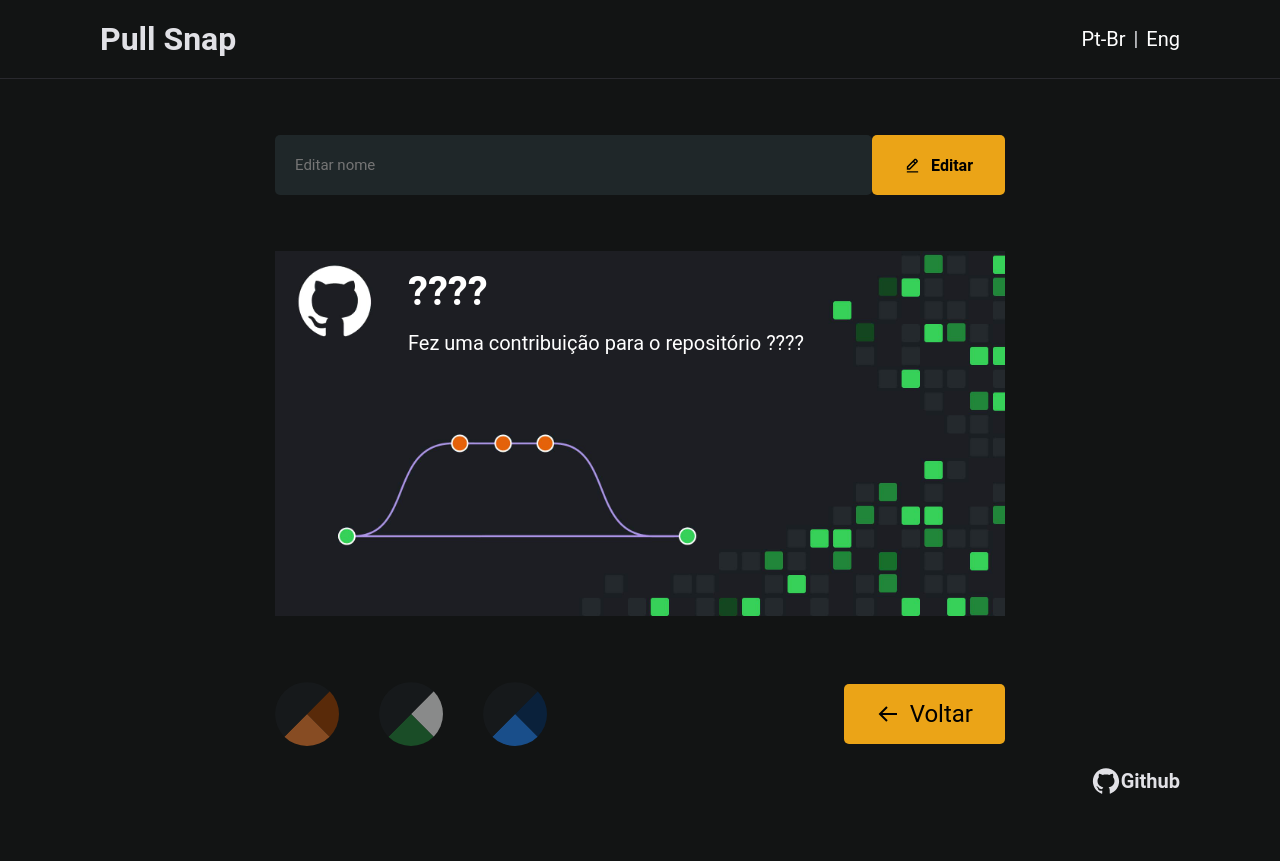
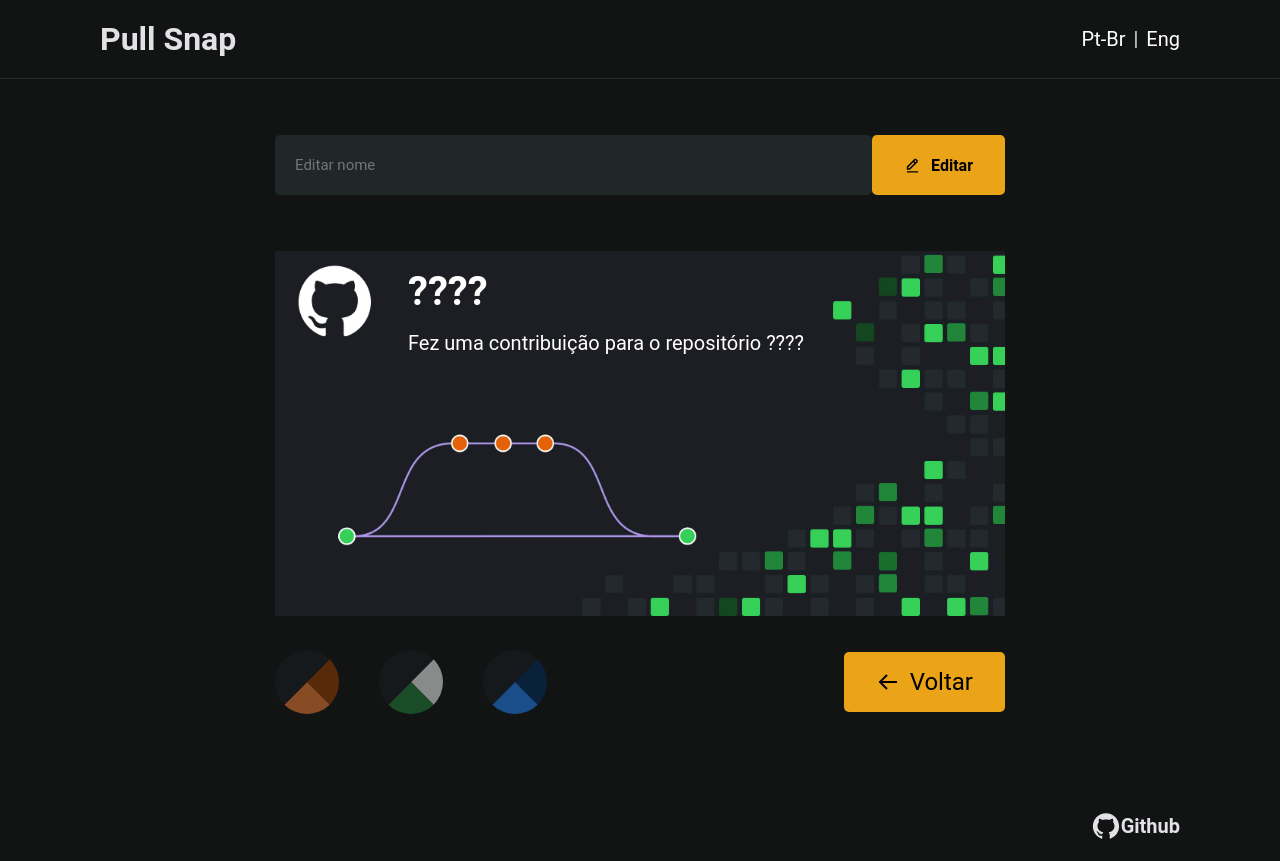
Before and after one commit to gabrielsimongianotti/pullSnap, a Next.js app: page /post in a window 1280 px wide. Before the commit the page ends 816 px from the top, so only its background shows below. Built offline with nearby package versions, Linux system fonts and the light colour scheme; what @react-pdf/renderer would draw is missing.

Commit message:
media card

```diff
--- a/src/components/Card/styles.ts
+++ b/src/components/Card/styles.ts
@@ -31,6 +31,12 @@ export const CardH1 = styled.h1`
   position: absolute;
   top: 1.7rem;
   left: 13.3rem;
+
+  @media (max-width: 600px) {
+    font-size: 2rem;
+    top: 1.56;
+    left: 6.8rem;
+  }
 `;
 
 export const CardSpan = styled.span`
@@ -40,4 +46,10 @@ export const CardSpan = styled.span`
   position: absolute;
   top: 8rem;
   left: 13.3rem;
+
+  @media (max-width: 600px) {
+    font-size: 1.5rem;
+    top: 4rem;
+    left: 6.8rem;
+  }
 `;
--- a/src/components/Footer/styles.ts
+++ b/src/components/Footer/styles.ts
@@ -5,6 +5,8 @@ export const FooterContainer = styled.div`
   display: flex;
   align-items: center;
   justify-content: center;
+
+  margin-top: 7.7rem;
 `;
 export const FooterContent = styled.div`
   width: 100%;
--- a/src/styles/global.ts
+++ b/src/styles/global.ts
@@ -24,7 +24,6 @@ body{
   -webkit-font-smoothing: antialiased;
 
   width:100%;
-  /* height:100vh; */
 }
 
 body,
--- a/src/styles/post.ts
+++ b/src/styles/post.ts
@@ -25,7 +25,7 @@ export const PostContent = styled.div`
     justify-content: space-between;
 
     width: 100%;
-    margin-top: 6.4rem;
+    margin-top: 3.2rem;
 
     div {
       display: flex;
@@ -37,6 +37,7 @@ export const PostContent = styled.div`
 
     @media (max-width: 530px) {
       flex-direction: column;
+      margin-top: 1.6rem;
 
       div {
         justify-content: center;
```
Also changed, not shown: src/pages/_app.tsx (+7 -6 lines).
